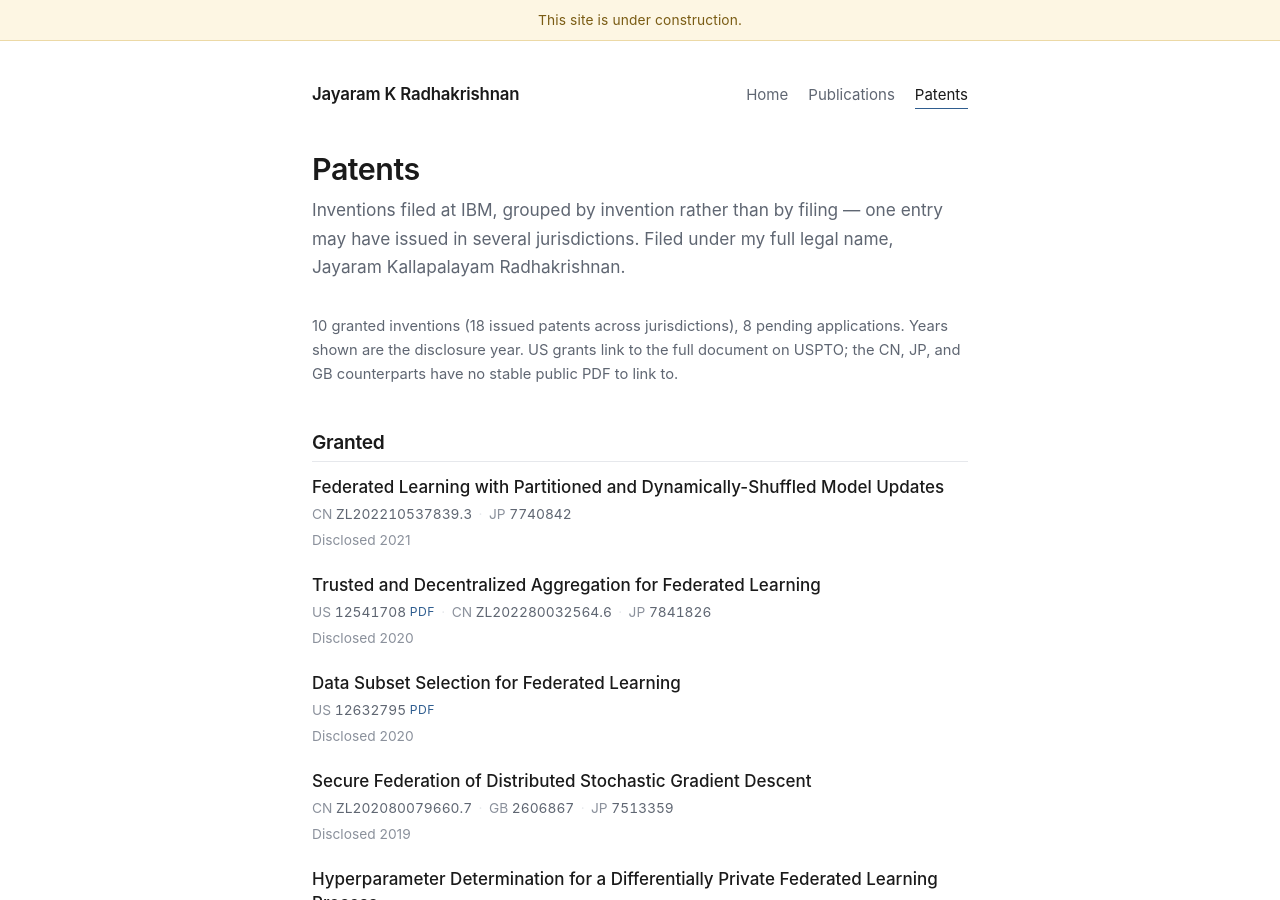
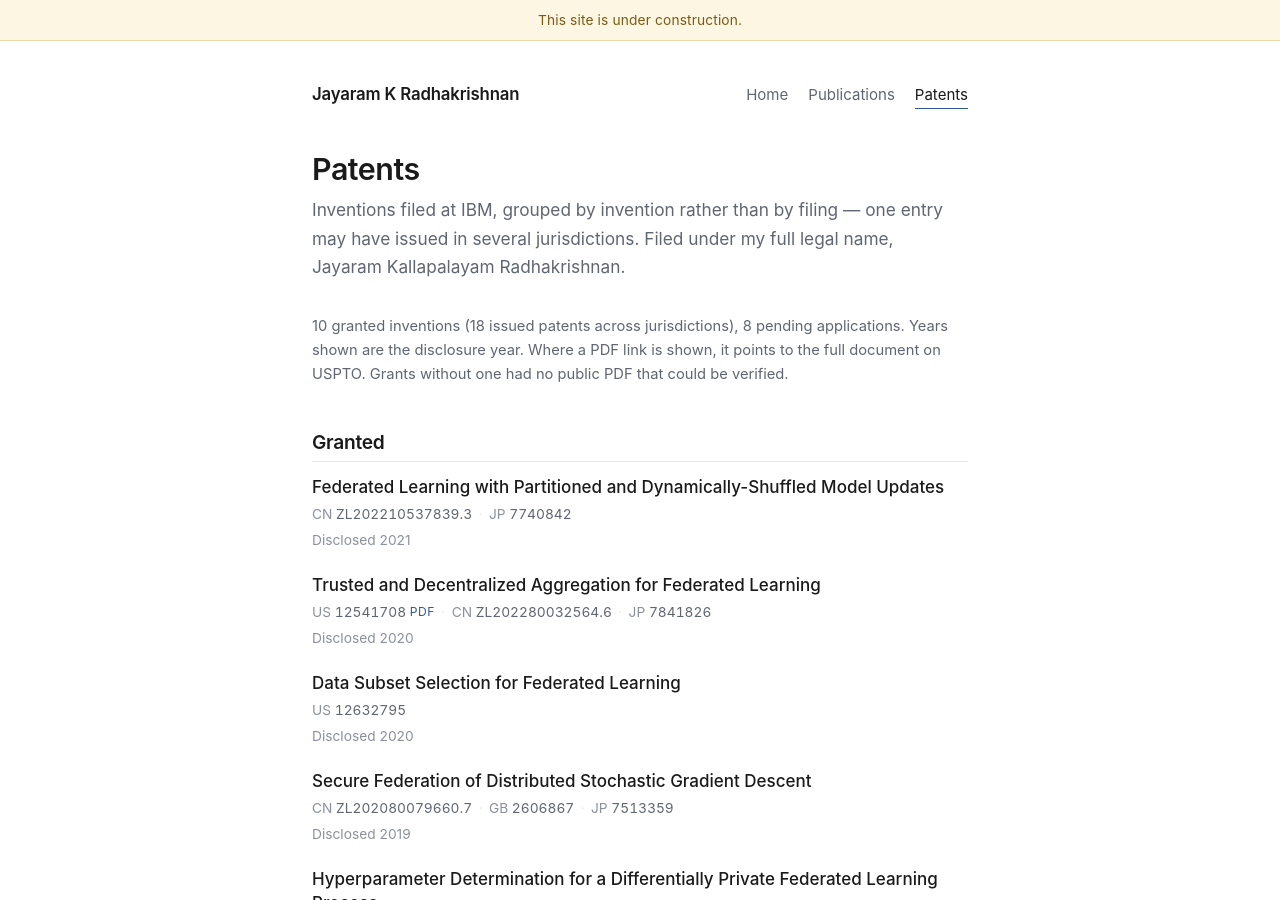
Before and after one commit to jayaramkr/jayaramkr.github.io, a Jekyll site: the page built from patents.md, in a window 1280 px wide and 900 px high. Built offline with Jekyll 4.4.1, drawn with Linux system fonts in a browser that asks for light colours.

Commit message:
Drop the unverified PDF link for US 12632795
Reported as not resolving. This was the one US grant whose USPTO URL I
could not confirm against public records -- searches returned a summary
of the patent but never a page for the number itself, so the link was
published on the strength of the URL pattern alone rather than evidence.

Removed rather than guessed at: the entry now renders as a plain number,
the same as the CN, JP, and GB grants. patents_to_yaml.py carries a
PDF_UNAVAILABLE set so regenerating does not silently reintroduce it.

Reworded the note on the patents page: it previously claimed every US
grant links to USPTO, which is no longer true.

```diff
--- a/_data/patents.yml
+++ b/_data/patents.yml
@@ -82,7 +82,6 @@
   grants:
     - country: US
       number: "12632795"
-      pdf: "https://image-ppubs.uspto.gov/dirsearch-public/print/downloadPdf/12632795"
 
 - ref: "P202008631"
   title: "Method and System for In-Field Malfunctioning Detection of AI Systems"
--- a/patents.md
+++ b/patents.md
@@ -17,8 +17,8 @@ description: Patents and patent applications by Jayaram K Radhakrishnan, coverin
 <p class="summary">
 {{ granted | size }} granted inventions ({{ grant_count }} issued patents across jurisdictions),
 {{ pending | size }} pending applications. Years shown are the disclosure year.
-US grants link to the full document on USPTO; the CN, JP, and GB counterparts
-have no stable public PDF to link to.
+Where a PDF link is shown, it points to the full document on USPTO. Grants
+without one had no public PDF that could be verified.
 </p>
 
 ## Granted
```
Also changed, not shown: scripts/patents_to_yaml.py (+6 -1 lines).
